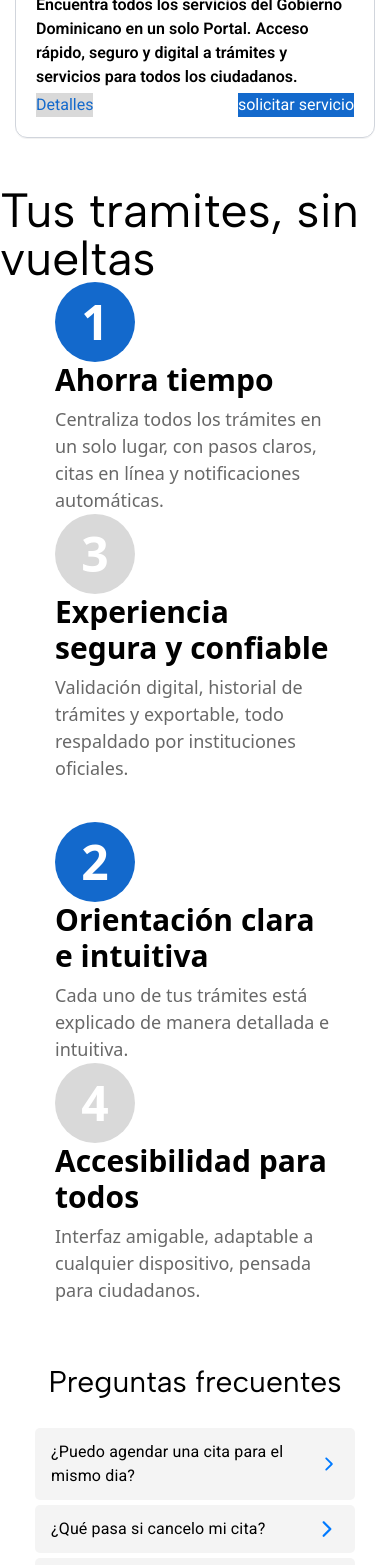
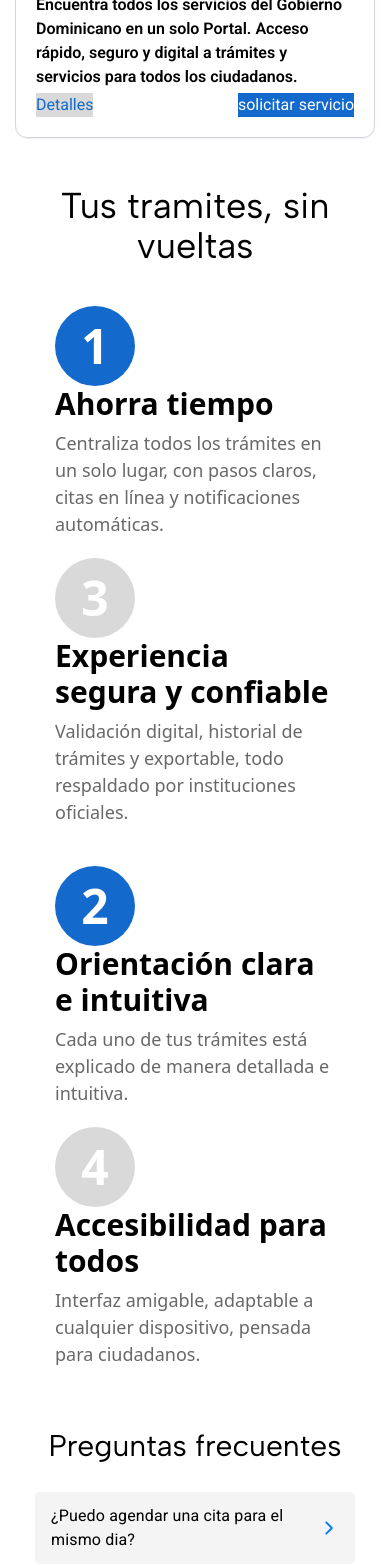
Before and after one commit to Urpirio/s-gob-2025, a Next.js app: page / in a window 390 px wide. Shown: the part 2665-4230 px from the top of the page. Built offline with nearby package versions, Linux system fonts and the light colour scheme.

Commit message:
Se agrego la fase 1 de la responsividad

```diff
--- a/components/components - Home/components/Section - Tramites.jsx
+++ b/components/components - Home/components/Section - Tramites.jsx
@@ -14,18 +14,18 @@ export default function SectionTramites() {
 
   return (
     <section className=" flex flex-col">
-        <div className={`${Albert_sans.className} text-5xl justify-center flex`}>
-                <h1 className="">Tus tramites, sin vueltas</h1>
+        <div className={`${Albert_sans.className} justify-center flex mb-10`}>
+                <h1 className="text-center text-4xl lg:text-5xl">Tus tramites, sin vueltas</h1>
         </div>
         <section className="relative flex ">
             <div className=" w-[100%] justify-center items-center xl:flex  z-10 hidden ">
                 <Image src={ImgBack} className="h-[50%] object-contain "/>
             </div>
             <div className=" xl:absolute relative  z-20 flex flex-col justify-around  h-[100%] w-[100%] gap-10 ">
-               <div className="flex justify-around w-[100%] flex-wrap ">
+               <div className="flex justify-around w-[100%] gap-5 lg:gap-0 flex-wrap ">
                 {Grupo1}
                </div>
-               <div className="flex justify-around w-[100%] flex-wrap">
+               <div className="flex justify-around w-[100%] gap-5 lg:gap-0 flex-wrap">
                 {Grupo2}
                </div>
             </div>
```
